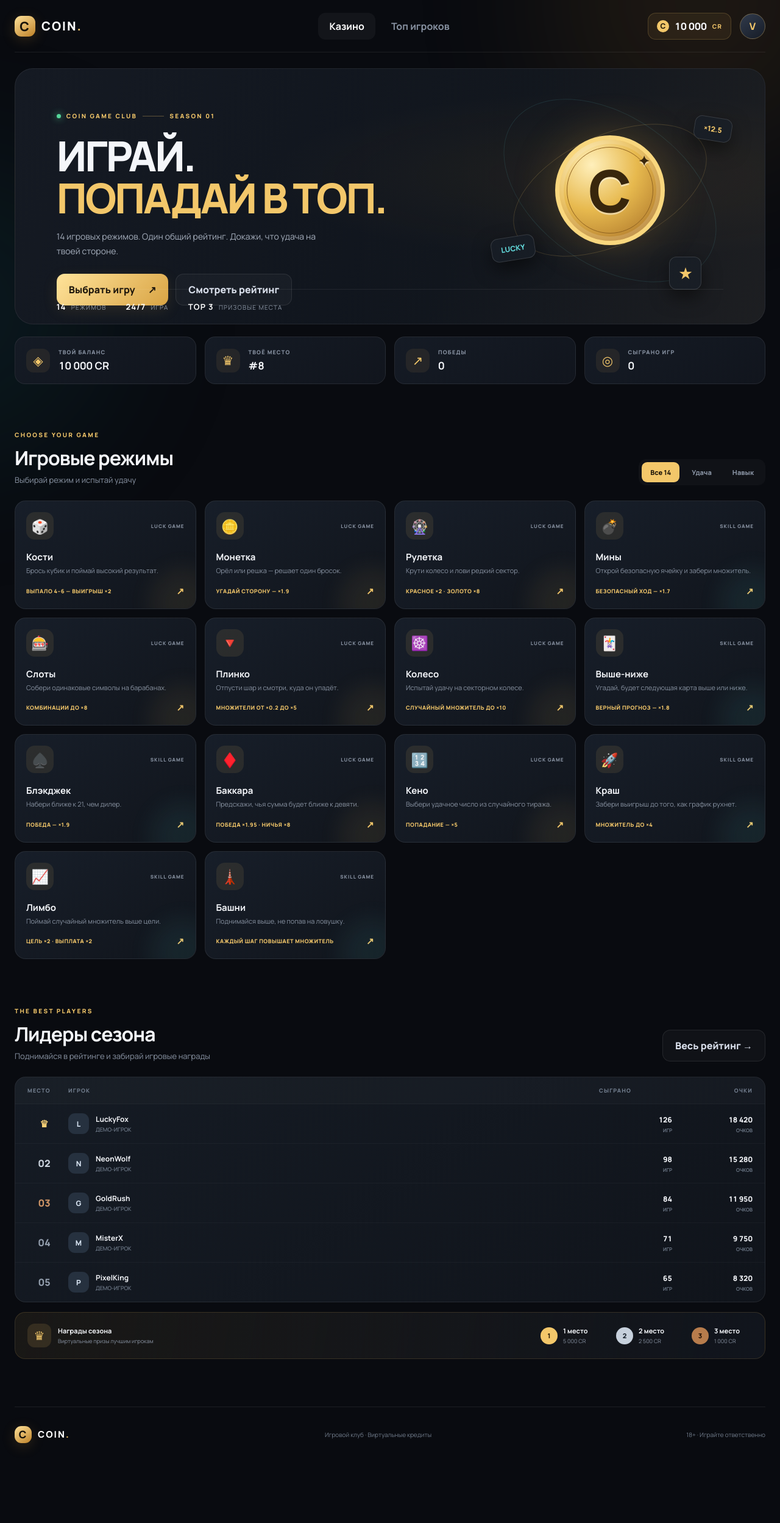
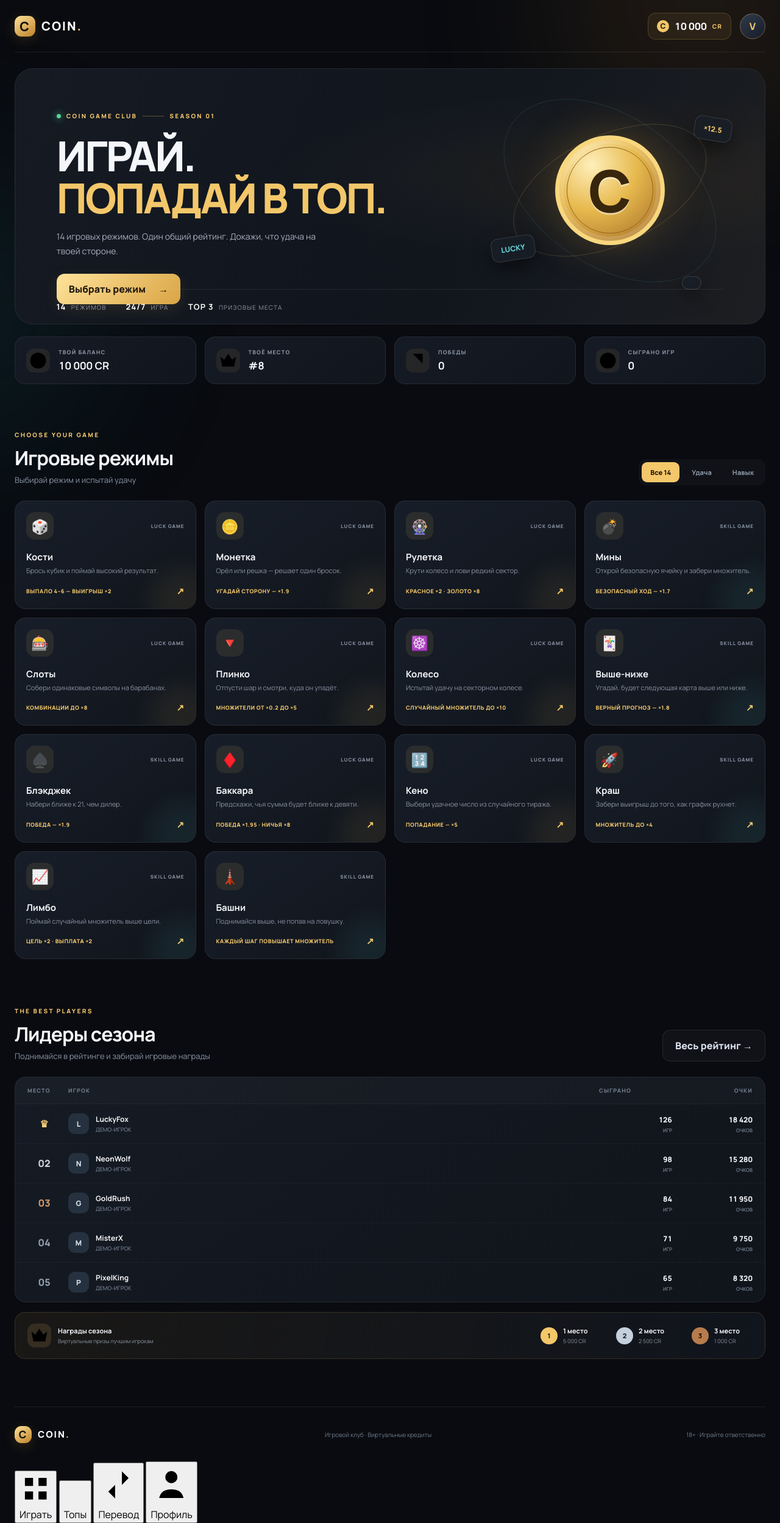
Before and after one commit to vladoserrr/Coin, a website: page public/index.html in a window 1280 px wide. Shown: the whole page at 61% size. Before the commit the page ends 2397 px from the top, so only its background shows below. Drawn offline with Linux system fonts and the light colour scheme; no server answers.

Commit message:
Redesign navigation and add transfer menu layout

```diff
--- a/public/index.html
+++ b/public/index.html
@@ -16,7 +16,7 @@
 <div class="app-shell">
   <header class="topbar">
     <a class="brand" href="#" aria-label="Coin home"><span class="brand-mark">C</span><span>COIN<span class="brand-dot">.</span></span></a>
-    <nav class="top-nav"><button class="nav-link active" data-page="casino">Казино</button><button class="nav-link" data-page="leaderboard">Топ игроков</button></nav>
+
     <div class="top-actions"><div class="balance-pill"><span class="coin-mini">C</span><span id="headerBalance">10 000</span><small>CR</small></div><button class="avatar" id="profileOpen" aria-label="Профиль">V</button></div>
   </header>
 
@@ -26,21 +26,21 @@
         <div class="eyebrow"><span class="live-dot"></span> COIN GAME CLUB <span class="eyebrow-line"></span> SEASON 01</div>
         <h1>ИГРАЙ.<br><span>ПОПАДАЙ В ТОП.</span></h1>
         <p>14 игровых режимов. Один общий рейтинг. Докажи, что удача на твоей стороне.</p>
-        <div class="hero-actions"><button class="btn btn-gold" id="jumpGames">Выбрать игру <span>↗</span></button><button class="btn btn-ghost" data-page="leaderboard">Смотреть рейтинг</button></div>
+        <div class="hero-actions"><button class="btn btn-gold" id="jumpGames">Выбрать режим <span>→</span></button></div>
       </div>
       <div class="hero-art" aria-hidden="true">
         <div class="orbit orbit-one"></div><div class="orbit orbit-two"></div>
-        <div class="hero-coin"><span>C</span><i>✦</i></div>
-        <div class="float-chip chip-one">×12.5</div><div class="float-chip chip-two">LUCKY</div><div class="float-chip chip-three">★</div>
+        <div class="hero-coin"><span>C</span><i></i></div>
+        <div class="float-chip chip-one">×12.5</div><div class="float-chip chip-two">LUCKY</div><div class="float-chip chip-three"><span class="spark-mark"></span></div>
       </div>
       <div class="hero-foot"><span><b>14</b> РЕЖИМОВ</span><span><b>24/7</b> ИГРА</span><span><b>TOP 3</b> ПРИЗОВЫЕ МЕСТА</span></div>
     </section>
 
     <section class="stats-row">
-      <div class="stat-card"><span class="stat-icon">◈</span><div><small>ТВОЙ БАЛАНС</small><strong id="statBalance">10 000 CR</strong></div></div>
-      <div class="stat-card"><span class="stat-icon">♛</span><div><small>ТВОЁ МЕСТО</small><strong id="statRank">—</strong></div></div>
-      <div class="stat-card"><span class="stat-icon">↗</span><div><small>ПОБЕДЫ</small><strong id="statWins">0</strong></div></div>
-      <div class="stat-card"><span class="stat-icon">◎</span><div><small>СЫГРАНО ИГР</small><strong id="statPlayed">0</strong></div></div>
+      <div class="stat-card"><span class="stat-icon"><svg viewBox="0 0 24 24" aria-hidden="true"><circle cx="12" cy="12" r="8"/><path d="M12 7v10M9 9h5a2 2 0 0 1 0 4H9"/></svg></span><div><small>ТВОЙ БАЛАНС</small><strong id="statBalance">10 000 CR</strong></div></div>
+      <div class="stat-card"><span class="stat-icon"><svg viewBox="0 0 24 24" aria-hidden="true"><path d="m4 8 4 3 4-6 4 6 4-3-2 10H6L4 8Z"/></svg></span><div><small>ТВОЁ МЕСТО</small><strong id="statRank">—</strong></div></div>
+      <div class="stat-card"><span class="stat-icon"><svg viewBox="0 0 24 24" aria-hidden="true"><path d="M5 17 17 5M7 5h10v10"/></svg></span><div><small>ПОБЕДЫ</small><strong id="statWins">0</strong></div></div>
+      <div class="stat-card"><span class="stat-icon"><svg viewBox="0 0 24 24" aria-hidden="true"><circle cx="12" cy="12" r="8"/><circle cx="12" cy="12" r="3"/></svg></span><div><small>СЫГРАНО ИГР</small><strong id="statPlayed">0</strong></div></div>
     </section>
 
     <section class="section" id="gamesSection">
@@ -51,7 +51,7 @@
     <section class="game-stage hidden" id="gameStage">
       <div class="stage-top"><button class="back-btn" id="backGames">← Все игры</button><span class="stage-label">COIN ARCADE / <b id="stageCategory">LUCK</b></span><span class="stage-live"><i></i> DEMO PLAY</span></div>
       <div class="stage-card">
-        <div class="stage-info"><div class="game-emblem" id="stageIcon">🎲</div><div><div class="eyebrow">ИГРОВОЙ РЕЖИМ</div><h2 id="stageTitle">Кости</h2><p id="stageDesc">Проверь удачу одним броском.</p></div></div>
+        <div class="stage-info"><div class="game-emblem" id="stageIcon"></div><div><div class="eyebrow">ИГРОВОЙ РЕЖИМ</div><h2 id="stageTitle">Кости</h2><p id="stageDesc">Проверь удачу одним броском.</p></div></div>
         <div class="game-display" id="gameDisplay"><div class="display-orbit"></div><div class="display-result" id="displayResult">?</div><div class="display-caption" id="displayCaption">ГОТОВ К ИГРЕ</div></div>
         <div class="play-controls">
           <div class="bet-control"><label for="betInput">РАЗМЕР СТАВКИ</label><div class="bet-input-wrap"><button id="betMinus" aria-label="Уменьшить">−</button><input id="betInput" type="number" min="10" max="100000" step="10" value="100"><span>CR</span><button id="betPlus" aria-label="Увеличить">+</button></div><div class="bet-quick"><button data-bet="50">50</button><button data-bet="100">100</button><button data-bet="250">250</button><button data-bet="500">500</button><button data-bet="max">MAX</button></div></div>
@@ -64,19 +64,36 @@
     <section class="section leaderboard-preview" id="leaderboardPreview">
       <div class="section-heading"><div><div class="eyebrow">THE BEST PLAYERS</div><h2>Лидеры сезона</h2><p>Поднимайся в рейтинге и забирай игровые награды</p></div><button class="btn btn-ghost" data-page="leaderboard">Весь рейтинг →</button></div>
       <div class="leaderboard-card" id="previewBoard"></div>
-      <div class="prize-strip"><div class="prize-title"><span class="prize-crown">♛</span><div><b>Награды сезона</b><small>Виртуальные призы лучшим игрокам</small></div></div><div class="prize-place"><span class="medal gold">1</span><div><b>1 место</b><small>5 000 CR</small></div></div><div class="prize-place"><span class="medal silver">2</span><div><b>2 место</b><small>2 500 CR</small></div></div><div class="prize-place"><span class="medal bronze">3</span><div><b>3 место</b><small>1 000 CR</small></div></div></div>
+      <div class="prize-strip"><div class="prize-title"><span class="prize-crown"><svg viewBox="0 0 24 24"><path d="m4 8 4 3 4-6 4 6 4-3-2 10H6L4 8Z"/></svg></span><div><b>Награды сезона</b><small>Виртуальные призы лучшим игрокам</small></div></div><div class="prize-place"><span class="medal gold">1</span><div><b>1 место</b><small>5 000 CR</small></div></div><div class="prize-place"><span class="medal silver">2</span><div><b>2 место</b><small>2 500 CR</small></div></div><div class="prize-place"><span class="medal bronze">3</span><div><b>3 место</b><small>1 000 CR</small></div></div></div>
+    </section>
+
+    <section class="transfer-page hidden" id="transferPage">
+      <div class="transfer-panel">
+        <div class="transfer-symbol"><svg viewBox="0 0 24 24"><path d="M4 8h14m-4-4 4 4-4 4M20 16H6m4-4-4 4 4 4"/></svg></div>
+        <div class="eyebrow">COIN WALLET</div>
+        <h2>Перевод кредитов</h2>
+        <p>Внутренние переводы виртуальных CR между игроками появятся в следующем обновлении. Пополнений и вывода реальных денег здесь нет.</p>
+        <div class="transfer-balance"><span>ТВОЙ БАЛАНС</span><strong id="transferBalance">10 000 CR</strong></div>
+        <div class="transfer-status"><span class="status-dot"></span> Функция переводов готовится к запуску</div>
+      </div>
     </section>
 
     <section class="leaderboard-page hidden" id="leaderboardPage">
       <div class="section-heading"><div><div class="eyebrow">SEASON 01 / RANKING</div><h2>Таблица лидеров</h2><p>Рейтинг обновляется после каждой сыгранной партии</p></div><div class="leaderboard-tools"><div class="leader-tabs"><button class="leader-tab" data-period="daily">СЕГОДНЯ</button><button class="leader-tab" data-period="weekly">НЕДЕЛЯ</button><button class="leader-tab active" data-period="season">СЕЗОН</button></div><div class="season-tag">СЕЗОН 01 <span>● АКТИВЕН</span></div></div></div>
       <div class="leaderboard-card full-board" id="fullBoard"></div>
-      <div class="prize-strip large-prizes"><div class="prize-title"><span class="prize-crown">♛</span><div><b>Призовой фонд</b><small>Награды начисляются виртуальными кредитами</small></div></div><div class="prize-place"><span class="medal gold">1</span><div><b>Чемпион</b><small>5 000 CR</small></div></div><div class="prize-place"><span class="medal silver">2</span><div><b>Финалист</b><small>2 500 CR</small></div></div><div class="prize-place"><span class="medal bronze">3</span><div><b>Бронза</b><small>1 000 CR</small></div></div></div>
+      <div class="prize-strip large-prizes"><div class="prize-title"><span class="prize-crown"><svg viewBox="0 0 24 24"><path d="m4 8 4 3 4-6 4 6 4-3-2 10H6L4 8Z"/></svg></span><div><b>Призовой фонд</b><small>Награды начисляются виртуальными кредитами</small></div></div><div class="prize-place"><span class="medal gold">1</span><div><b>Чемпион</b><small>5 000 CR</small></div></div><div class="prize-place"><span class="medal silver">2</span><div><b>Финалист</b><small>2 500 CR</small></div></div><div class="prize-place"><span class="medal bronze">3</span><div><b>Бронза</b><small>1 000 CR</small></div></div></div>
     </section>
   </main>
   <footer><a class="brand footer-brand" href="#"><span class="brand-mark">C</span><span>COIN<span class="brand-dot">.</span></span></a><span>Игровой клуб · Виртуальные кредиты</span><span>18+ · Играйте ответственно</span></footer>
+  <nav class="bottom-nav" aria-label="Основная навигация">
+    <button class="bottom-nav-item active" data-bottom="casino"><span class="bottom-nav-icon"><svg viewBox="0 0 24 24"><path d="M4 4h6v6H4zM14 4h6v6h-6zM4 14h6v6H4zM14 14h6v6h-6z"/></svg></span><span>Играть</span></button>
+    <button class="bottom-nav-item" data-bottom="leaderboard"><span class="bottom-nav-icon"><svg viewBox="0 0 24 24"><path d="M4 19V9m5 10V5m6 14v-7m5 7V3"/></svg></span><span>Топы</span></button>
+    <button class="bottom-nav-item" data-bottom="transfer"><span class="bottom-nav-icon"><svg viewBox="0 0 24 24"><path d="M4 8h14m-4-4 4 4-4 4M20 16H6m4-4-4 4 4 4"/></svg></span><span>Перевод</span></button>
+    <button class="bottom-nav-item" id="bottomProfile"><span class="bottom-nav-icon"><svg viewBox="0 0 24 24"><circle cx="12" cy="8" r="3.5"/><path d="M5 20c.7-3.3 3-5 7-5s6.3 1.7 7 5"/></svg></span><span>Профиль</span></button>
+  </nav>
 </div>
 
-<div class="modal-backdrop hidden" id="profileModal"><div class="modal"><button class="modal-close" id="profileClose">×</button><div class="eyebrow">PLAYER PROFILE</div><div class="profile-avatar">V</div><h2>Твой профиль</h2><label for="nicknameInput">Игровое имя</label><input id="nicknameInput" maxlength="18" value="Vlad"><p class="profile-hint">Имя будет отображаться в таблице лидеров на этом устройстве.</p><button class="btn btn-gold full-width" id="saveProfile">Сохранить</button></div></div>
+<div class="modal-backdrop hidden" id="profileModal"><div class="modal"><button class="modal-close" id="profileClose">×</button><div class="eyebrow">PLAYER PROFILE</div><div class="profile-avatar" id="profileAvatar">V</div><h2>Твой профиль</h2><label for="nicknameInput">Игровое имя</label><input id="nicknameInput" maxlength="18" value="Vlad"><p class="profile-hint">Имя будет отображаться в таблице лидеров на этом устройстве.</p><button class="btn btn-gold full-width" id="saveProfile">Сохранить</button></div></div>
 <div class="toast" id="toast"></div>
 <script src="/app.js"></script>
 </body>
```
